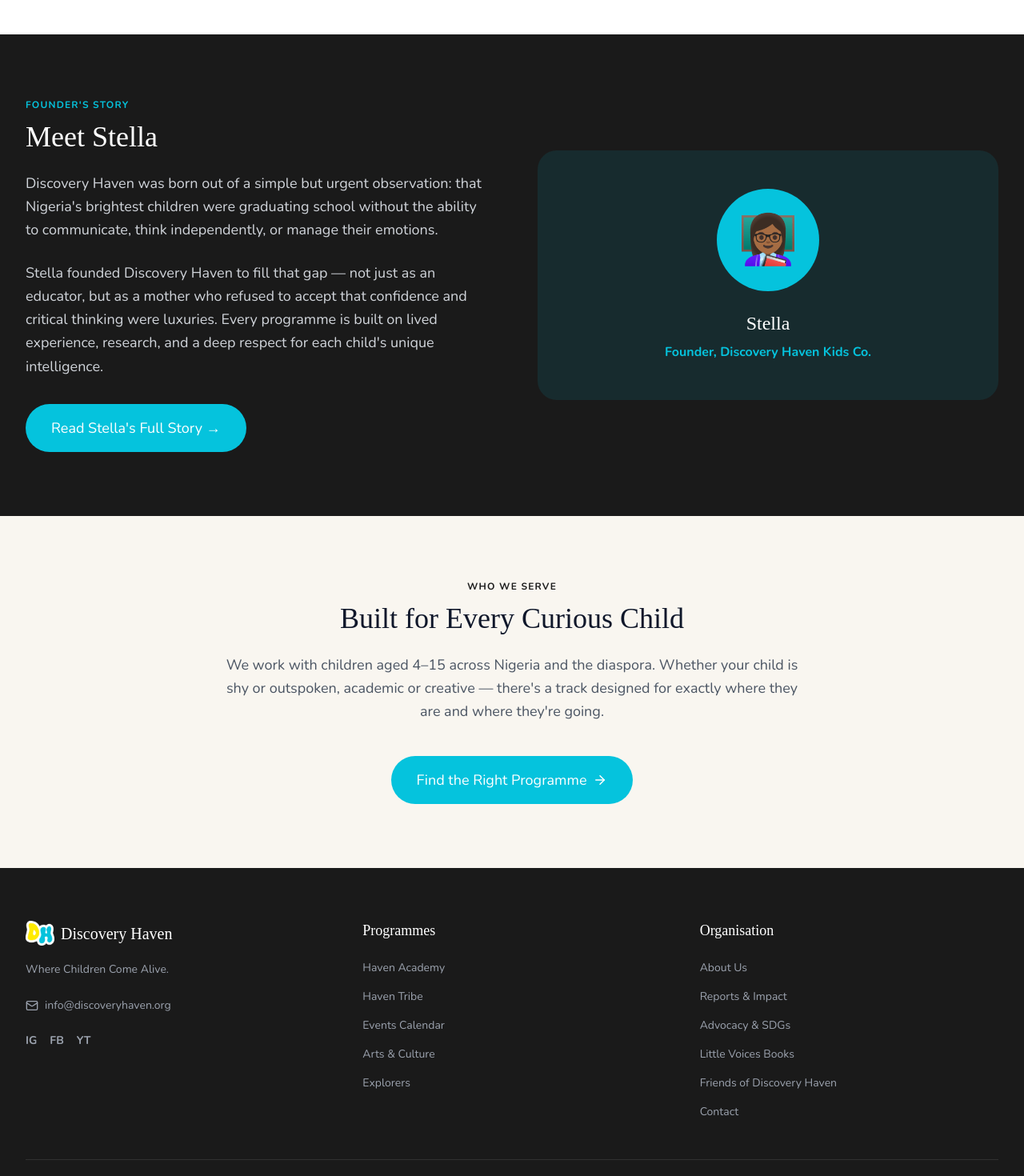
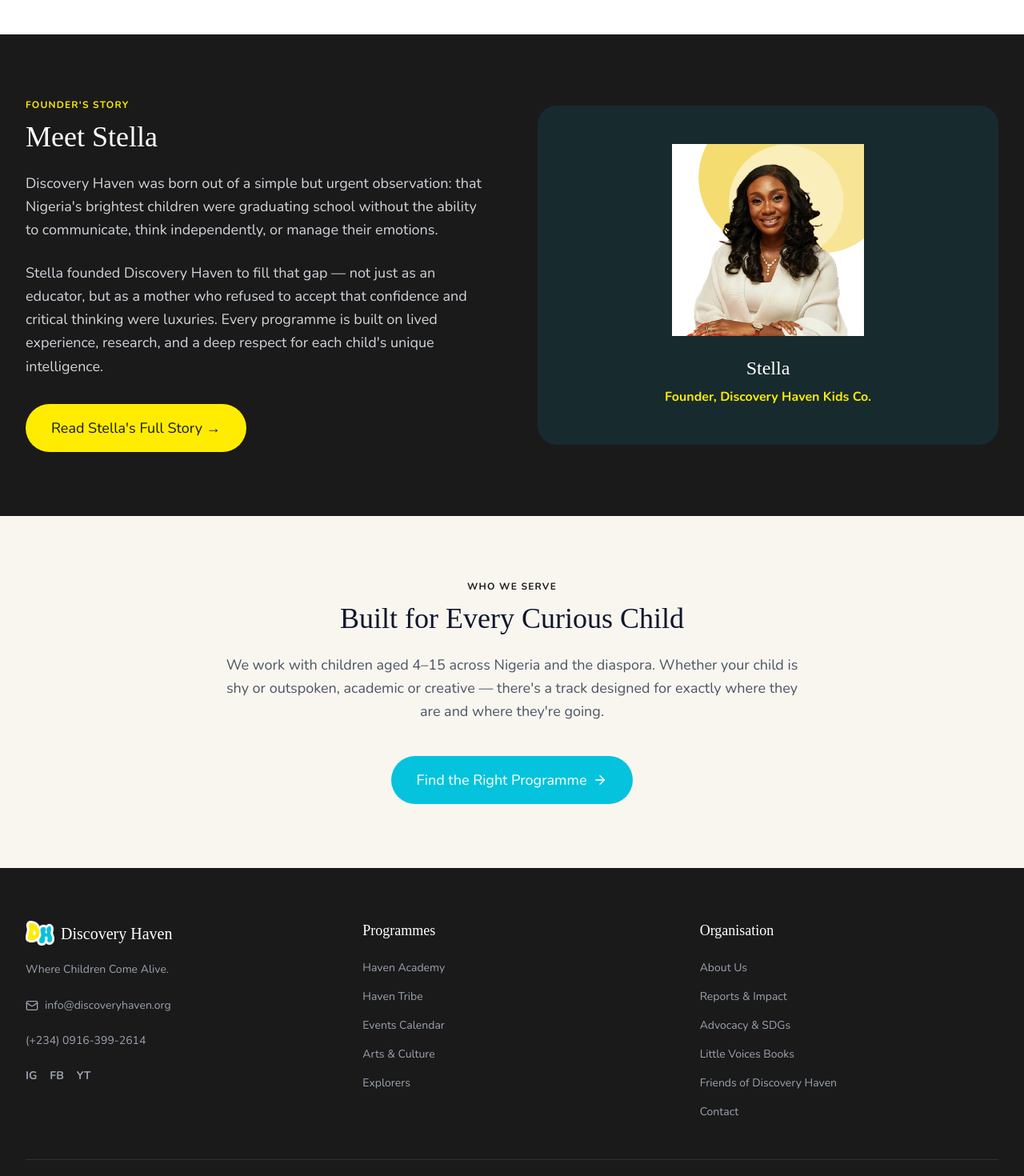
Before and after one commit to Tobennadev22/discoveryhaven, a React (Vite) app: page /about in a window 1280 px wide. Shown: the part 1400-2870 px from the top of the page at 80% size. Built offline with nearby package versions, Linux system fonts and the light colour scheme; a web font is replaced by a local one.

Commit message:
added founder's image

```diff
--- a/src/components/layout/Footer.jsx
+++ b/src/components/layout/Footer.jsx
@@ -25,6 +25,9 @@
               <Mail size={16} />
               {BRAND.email}
             </a>
+            <div className=" text-gray-400 font-body text-sm mb-6">
+              {BRAND.phoneNumber}
+            </div>
             <div className="flex gap-4">
               <a
                 href="#"
--- a/src/data/content.js
+++ b/src/data/content.js
@@ -2,8 +2,9 @@
   name: "Discovery Haven Kids Co.",
   tagline: "Where Intellectual Curiosity Meets Radical Confidence.",
   taglineShort: "Where Children Come Alive.",
-  email: "info@discoveryhaven.org",
+  email: " info@discoveryhaven.org ",
   website: "discoveryhaven.org",
+  phoneNumber: "(+234) 0916-399-2614",
 };
 
 export const COLORS = {
@@ -112,7 +113,7 @@
       "A virtual Saturday programme for ages 6–12. Building self-awareness, empathy, and peaceful communication.",
     dateBarColor: "#ffec00",
     dateBarTextColor: "#1a1a1a",
-    price: 40000,
+    price: 4000000,
     type: "cohort",
     gcalStart: "20260606",
     gcalEnd: "20260704",
--- a/src/pages/About.jsx
+++ b/src/pages/About.jsx
@@ -11,6 +11,7 @@
   scaleIn,
   useViewport,
 } from "../components/ui/Motion";
+import FounderImg from "../assets/stellaChibuikeEzike.jpg";
 
 export default function About() {
   return (
@@ -122,7 +123,9 @@
               whileInView="show"
               viewport={useViewport}
             >
-              <SectionLabel className="text-aqua">FOUNDER'S STORY</SectionLabel>
+              <SectionLabel className="text-yellow">
+                FOUNDER'S STORY
+              </SectionLabel>
               <h2 className="font-cherry text-4xl text-white mb-6">
                 Meet Stella
               </h2>
@@ -139,7 +142,7 @@
                 lived experience, research, and a deep respect for each child's
                 unique intelligence.
               </p>
-              <Button variant="primary" size="lg">
+              <Button variant="yellow" size="lg">
                 Read Stella's Full Story →
               </Button>
             </motion.div>
@@ -150,11 +153,11 @@
               whileInView="show"
               viewport={useViewport}
             >
-              <div className="w-32 h-32 rounded-full bg-aqua mx-auto flex items-center justify-center text-6xl mb-6">
-                👩🏾‍🏫
+              <div className="w-60 h-60  mx-auto flex items-center justify-center text-6xl mb-6">
+                <img src={FounderImg} alt="stella chibuike-ezike" />
               </div>
               <h3 className="font-cherry text-2xl text-white mb-2">Stella</h3>
-              <p className="text-aqua font-bold font-body">
+              <p className="text-yellow font-bold font-body">
                 Founder, Discovery Haven Kids Co.
               </p>
             </motion.div>
```
Also changed, not shown: src/assets/stellaChibuikeEzike.jpg (added).
